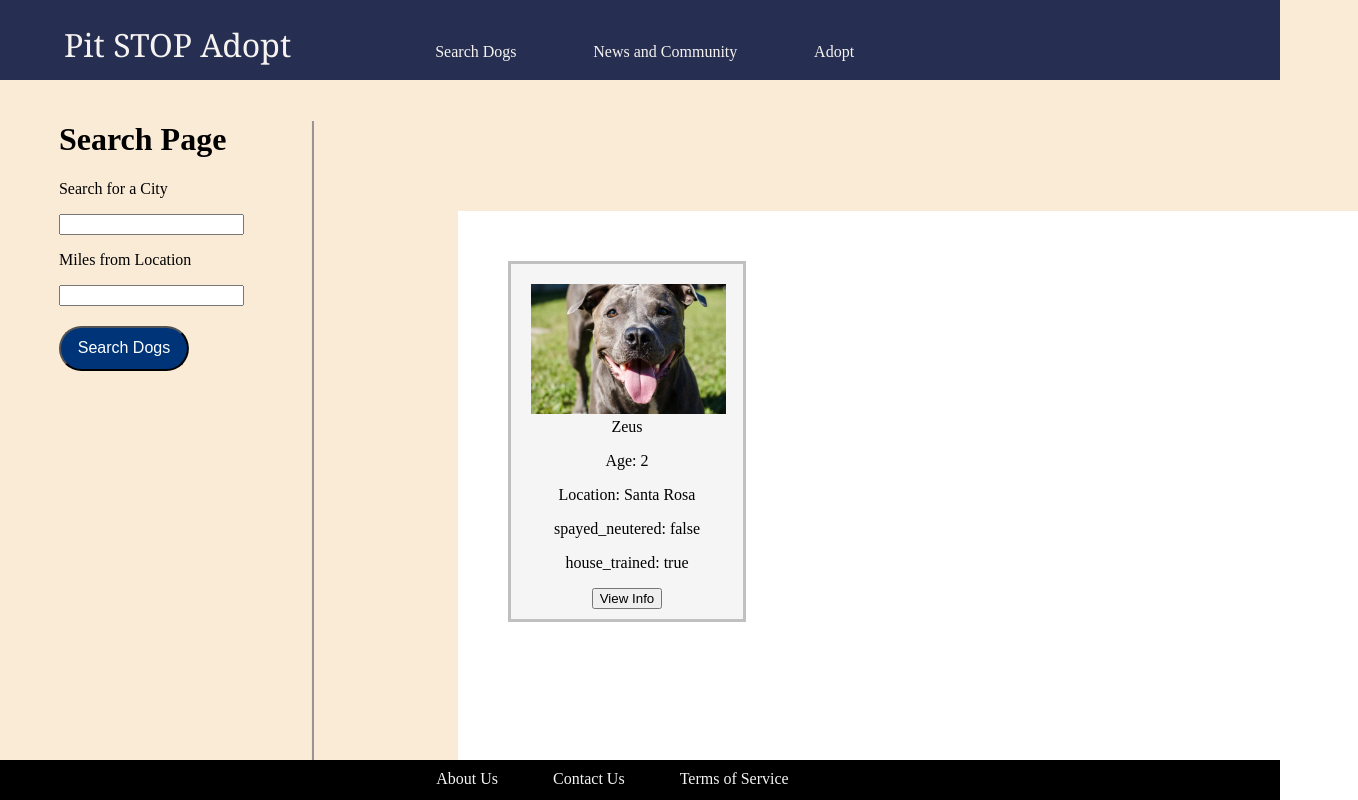
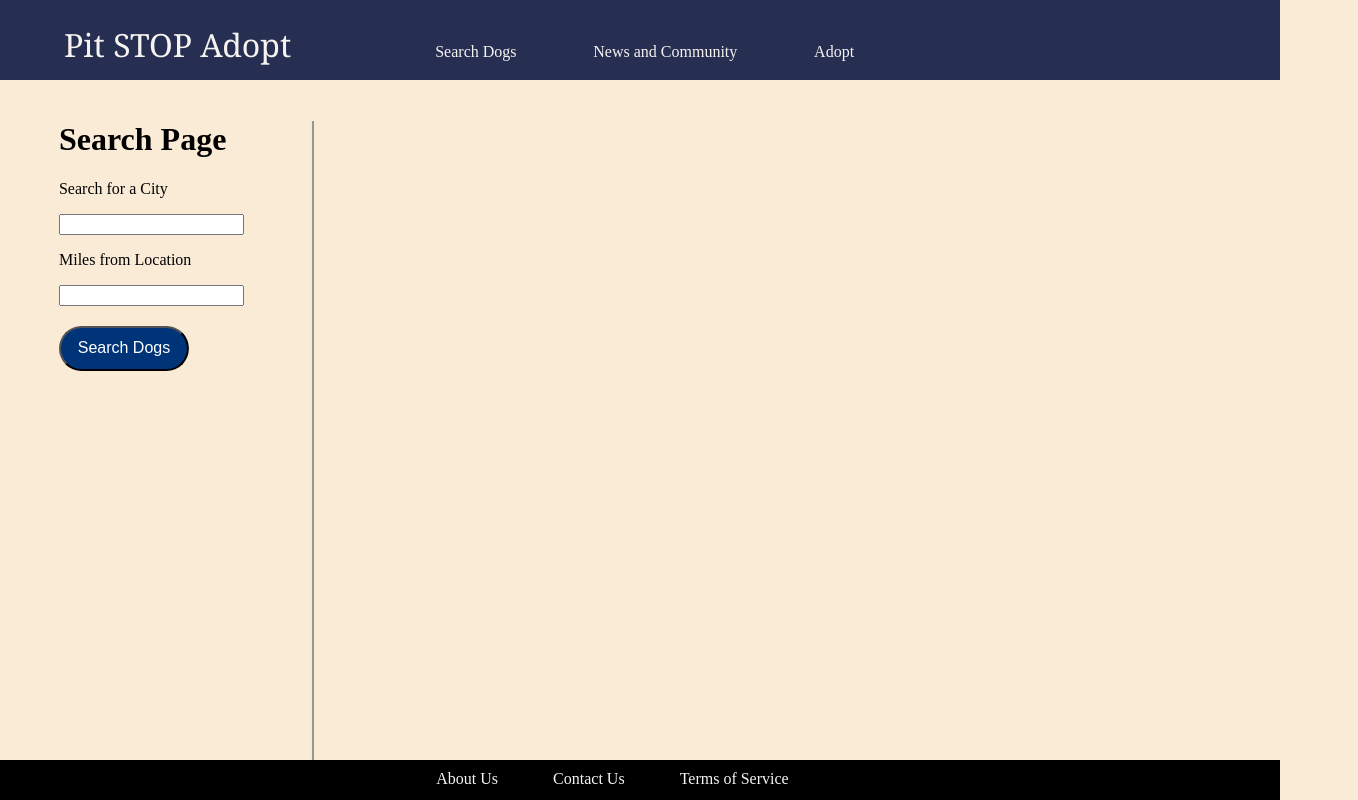
Before and after one commit to crunchwrapdestroyer/pit-STOP-adopt, a React (Vite) app in the folder client/: page /SearchResults in a window 1280 px wide. Shown: the top 800 px of the page, 1358 px wide, since content can reach past the window. Built offline with nearby package versions, Linux system fonts and the light colour scheme.

Commit message:
main.jsx fix

```diff
--- a/client/src/main.jsx
+++ b/client/src/main.jsx
@@ -14,10 +14,8 @@ const router = createBrowserRouter([
       {
         index: true,
         element: <Home />
-      }, {
-        path: '/search',
-        element: <PitSearch />
-      }, {
+      },
+      {
         path: '/SearchResults',
         element: <PitSearch />
       }, {
--- a/client/src/pages/SearchResults.jsx
+++ b/client/src/pages/SearchResults.jsx
@@ -7,21 +7,17 @@ import { useState } from 'react';
 
 
 const PitSearch = () => {
-      const [results, setResults] = useState()
+  const [location, setLocation] = useState(''); // State for location
+  const [distance, setDistance] = useState(''); // State for distance
 
-      function showResults(data) {
-        const name =  data.animals.map((data) => (
-          <table>
-                      <tr>
-                      <td>Image: {data.photos.small}</td>
-                      <td>Name: {data.name}</td>
-                      <td>Age Group: {data.age}</td>
-                      <td><a href={data.url} target="_blank">Adopt Me</a></td>
-                      </tr>
-          </table>
-                    ))
-        setResults( name )
-      }
+  const handleChange = (event) => {
+    const { name, value } = event.target;
+    if (name === 'location') {
+      setLocation(value);
+    } else if (name === 'distance') {
+      setDistance(value);
+    }
+  };
 
   const getToken = async () => {
       try {
@@ -48,7 +44,7 @@ const PitSearch = () => {
 
   const fetchData = async (token) => {
     try {
-      const apiUrl ='https://api.petfinder.com/v2/animals?type=dog&breed=pit-bull-terrier&status=adoptable&limit=5'
+      const apiUrl =`https://api.petfinder.com/v2/animals?type=dog&breed=pit-bull-terrier&status=adoptable&location=${location}&distance=${distance}&limit=5`
         // TO DO: Refine api search URL to pitbull --
         // TO DO: Limit search results to 10? --
         // TO DO: Update key, secret, move to .env file, move to server side
@@ -71,8 +67,6 @@ const PitSearch = () => {
     }catch (error) {
       console.log(error)
     }
-
-
   }
 
   return (
@@ -82,38 +76,21 @@ const PitSearch = () => {
         <Row>
           <Col>
             <p>Search for a City</p>
-            <input type="text" />
+            <input type="text" name="location" value={location} onChange={handleChange} />
           </Col>
         </Row>
         <Row>
           <Col>
             <p>Miles from Location</p>
-            <input type="number" />
+            <input type="number" name="distance" value={distance} onChange={handleChange} />
           </Col>
         </Row>
         <Row>
           <Col>
-            <button className='searchbutton' onClick={getToken}>Search Dogs</button>
+            <button className='searchbutton' onClick={() => getToken(location, distance)}>Search Dogs</button>
           </Col>
         </Row>
       </div>
-      <Col className='resultscontainer'>
-        <Row>
-          <Card className='card' style={{ width: '12rem' }}>
-            <Card.Body>
-            <Card.Img id='cardpic' src='./src/assets/cardprofile.jpg' alt= 'image' />
-              <Card.Title>Zeus</Card.Title>
-              <Card.Text>
-                <p>Age: 2</p>
-                <p>Location: Santa Rosa</p>
-                <p>spayed_neutered: false</p>
-                <p>house_trained: true</p>
-              </Card.Text>
-              <Button variant="primary">View Info</Button>
-            </Card.Body>
-          </Card>
-        </Row>
-      </Col>
     </div>
   );
 }
```
